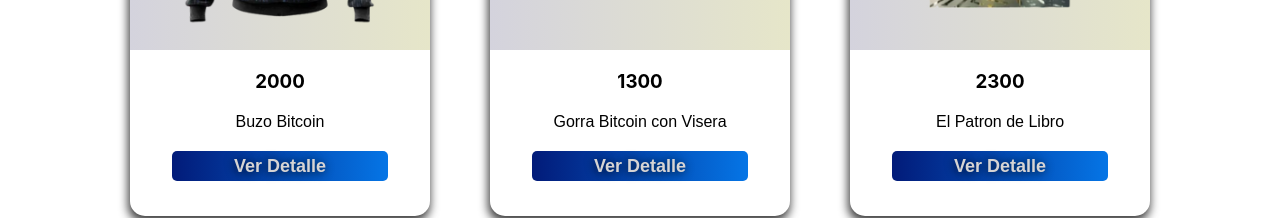
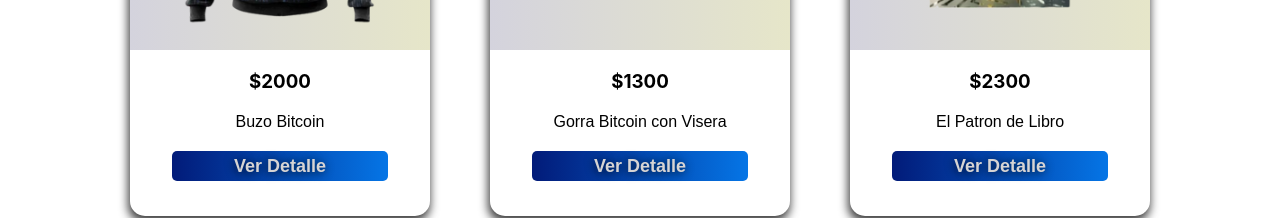
Before and after one commit to pulibass/react-app-coderhouse, a React (Create React App) app: page / in a window 1280 px wide. Shown: the part 493-711 px from the top of the page. Built offline with nearby package versions, Linux system fonts and the light colour scheme.

Commit message:
actualizando

```diff
--- a/src/components/ItemList/ItemList.jsx
+++ b/src/components/ItemList/ItemList.jsx
@@ -35,7 +35,7 @@
                 </div>
                 <div className="containerDetailsCard">
                     <div className="price">
-                        <h3>{value}</h3>
+                        <h3>${value}</h3>
                     </div>
                     <div className="description">
                         <h4>{details}</h4>
```
